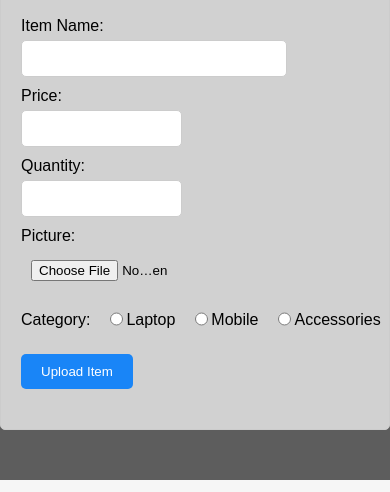
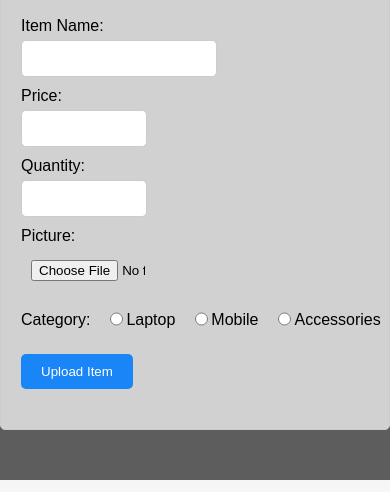
Before and after one commit to mk2010329/Web_Dev, a website with bundled scripts: page upload.html in a window 390 px wide. Shown: the part 352-844 px from the top of the page. Built offline with nearby package versions, Linux system fonts and the light colour scheme.

Commit message:
Css edit only

```diff
--- a/app/repo/ItemsRepo.js
+++ b/app/repo/ItemsRepo.js
@@ -4,7 +4,7 @@ export function uploadItem(newItem){
     let items = JSON.parse(localStorage.getItem("itemList"));
     items.push(newItem);
     localStorage.setItem("itemList", JSON.stringify(items));
-    return "Done" ;
+    return "Item add to items" ;
 }
 const items = JSON.parse(await getItems())
 export function searchItem(id) {
--- a/scripts/upload.js
+++ b/scripts/upload.js
@@ -24,7 +24,7 @@ document.getElementById("Upload").addEventListener("submit", async function(even
         return;
     }
 
-    let loggedInUser = localStorage.loggedInUser;
+    let loggedInUser = JSON.parse(localStorage.loggedInUser);
 
     if (!loggedInUser) {
         // showMessage("Please log in to upload items.");
@@ -36,13 +36,11 @@ document.getElementById("Upload").addEventListener("submit", async function(even
     const reader = new FileReader();
     reader.readAsDataURL(picture);
 
-    let sellerId = loggedInUser.id;
+    let sellerId = loggedInUser.username;
 
 reader.addEventListener("load", async () => {
         // convert image file to base64 string
         newItem = new Item(sellerId, itemName, price, "", quantity, reader.result, category);
-        console.log(newItem);
-        console.log(newItem.picture);
 
         let result = await itemsRepo.uploadItem(newItem);
         let result1 = await UsersRepo.uploadItemRpo(newItem);
@@ -50,12 +48,6 @@ reader.addEventListener("load", async () => {
         document.getElementById("Upload").reset();
         });
 
-
-
-
-
-
-
   });
 
   function showMessage(message) {
--- a/styles/header.css
+++ b/styles/header.css
@@ -155,7 +155,7 @@ footer #icons-under{
     #downRow{
         display: block;
         text-align: center;
-        margin: 10px;
+        /* margin: 10px; */
     }
 
     footer #links{
--- a/styles/roots.css
+++ b/styles/roots.css
@@ -27,8 +27,3 @@
       filter: invert();
     }
   }
-
-
-  @media screen and (prefers-color-scheme: dark) {
-
-  }
--- a/styles/upload.css
+++ b/styles/upload.css
@@ -71,7 +71,41 @@ button:hover {
     align-content: baseline;
 }
 
+/* #buttonUpload{
+    display: flex;
+    justify-content: center;
+} */
+
 #Cate label {
     margin-right: 15px;
     margin-top: 10px;
 }
+
+@media (max-width: 40rem) {
+    .Container {
+        background-color: #d1d1d1;
+        max-width: 90%;
+        margin: 50px auto;
+        padding: 20px;
+        border: 1px solid #ccc;
+        border-radius: 5px;
+    }
+
+    input[type="text"]{
+        width: 50%;
+        padding: 10px;
+        margin-bottom: 10px;
+        border-radius: 5px;
+        border: 1px solid #ccc;
+    }
+
+    input[type="number"],
+    input[type="file"]{
+        width: 30%;
+        padding: 10px;
+        margin-bottom: 10px;
+        border-radius: 5px;
+        border: 1px solid #ccc;
+    }
+
+  }
```
Also changed, not shown: footer.html (+3 -1 lines), 1 other file.
